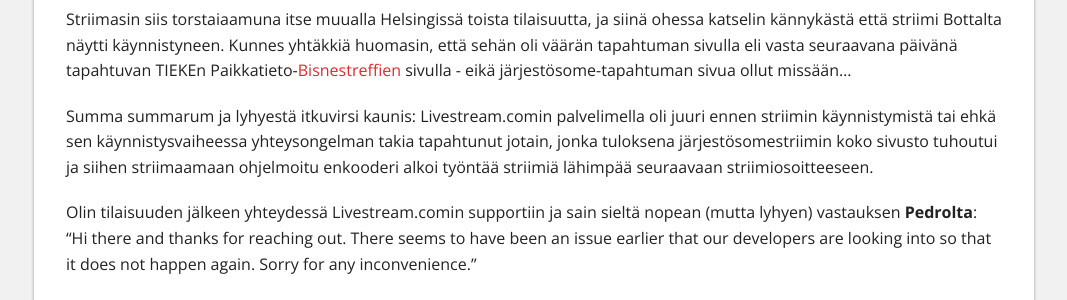
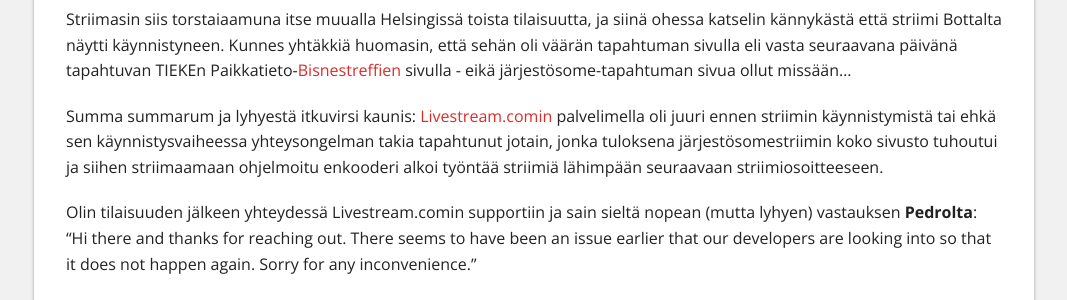
Before and after one commit to Pyppe/infocrea.fi, a Jekyll site: the page built from _posts/2015-12-11-jarjestosome-2016-striimaus.md, in a window 1280 px wide and 900 px high, scrolled down 713 px. Shown: the part 155-455 px from the top of the window, without its empty margins (106-1173 px from the left). Built offline with Jekyll 4.4.1, drawn with Linux system fonts in a browser that asks for light colours; nearby versions of some CDN libraries.

Commit message:
uusimman blogauksen editointi

```diff
--- a/_posts/2015-12-11-jarjestosome-2016-striimaus.md
+++ b/_posts/2015-12-11-jarjestosome-2016-striimaus.md
@@ -16,7 +16,7 @@
 
 Striimasin siis torstaiaamuna itse muualla Helsingissä toista tilaisuutta, ja siinä ohessa katselin kännykästä että striimi Bottalta näytti käynnistyneen. Kunnes yhtäkkiä huomasin, että sehän oli väärän tapahtuman sivulla eli vasta seuraavana päivänä tapahtuvan TIEKEn Paikkatieto-[Bisnestreffien](https://livestream.com/ITstriimIT/bt122-paikkatieto) sivulla - eikä järjestösome-tapahtuman sivua ollut missään...
 
-Summa summarum ja lyhyestä itkuvirsi kaunis: Livestream.comin palvelimella oli juuri ennen striimin käynnistymistä tai ehkä sen käynnistysvaiheessa yhteysongelman takia tapahtunut jotain, jonka tuloksena järjestösomestriimin koko sivusto tuhoutui ja siihen striimaamaan ohjelmoitu enkooderi alkoi työntää striimiä lähimpää seuraavaan striimiosoitteeseen.
+Summa summarum ja lyhyestä itkuvirsi kaunis: [Livestream.comin](http://livestream.com) palvelimella oli juuri ennen striimin käynnistymistä tai ehkä sen käynnistysvaiheessa yhteysongelman takia tapahtunut jotain, jonka tuloksena järjestösomestriimin koko sivusto tuhoutui ja siihen striimaamaan ohjelmoitu enkooderi alkoi työntää striimiä lähimpään seuraavaan striimiosoitteeseen.
 
 Olin tilaisuuden jälkeen yhteydessä Livestream.comin supportiin ja sain sieltä nopean (mutta lyhyen) vastauksen **Pedrolta**: "Hi there and thanks for reaching out. There seems to have been an issue earlier that our developers are looking into so that it does not happen again. Sorry for any inconvenience."
 
```
